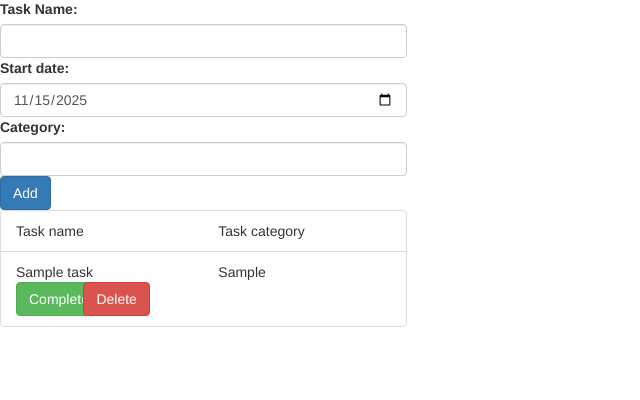
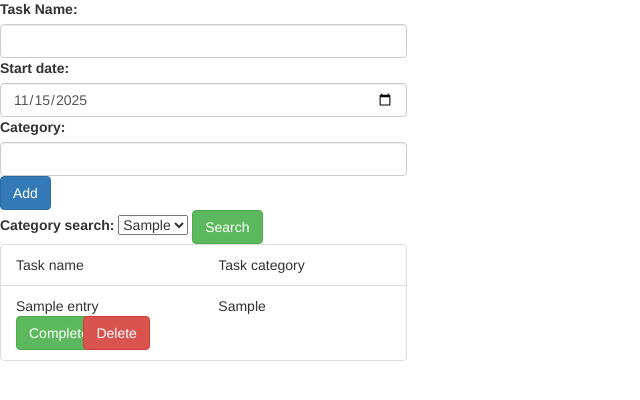
Before and after one commit to IWU-CS253/Task-Garden, a Flask app: template Templates/index.html in a window 1280 px wide. Shown: the part 143-543 px from the top of the page, without its empty margins (0-640 px from the left). Run offline with Flask 3, Linux system fonts and the light colour scheme; the template is opened without the code that fills it: most values are stand-ins (such as "Sample title", 1, 10 or a date in 2020); some libraries are stand-ins or nearby versions.

Commit message:
Added frontend for category filter

```diff
--- a/Templates/index.html
+++ b/Templates/index.html
@@ -18,6 +18,17 @@
                     <input hidden name="user_id" value="1">
                     <input type="submit" value="Add" class="btn btn-primary">
                 </form>
+
+
+          <form action="{{ url_for('filter_tasks') }}" method="post">
+           <label for="category_dropdown">Category search:</label>
+                <select name="category" id="category_dropdown" class="form-select">
+                {% for entry in task %}
+                    <option value="{{ entry.task_category }}">{{ entry.task_category }}</option>
+                {% endfor %}
+                </select>
+               <input type="submit" value="Search" class="btn btn-success">
+          </form>
 
             <ul class="list-group">
                 <li class="list-group-item">
--- a/app.py
+++ b/app.py
@@ -87,6 +87,11 @@ def delete_task():
     flash('Successfully completed task!')
     return redirect(url_for('index'))
 
+@app.route('/filter_tasks', methods=['POST'])
+def filter_tasks():
+    pass
+
+
 @app.route('/view_inventory', methods=['POST'])
 def view_inventory():
     return render_template('inventory.html')
```
